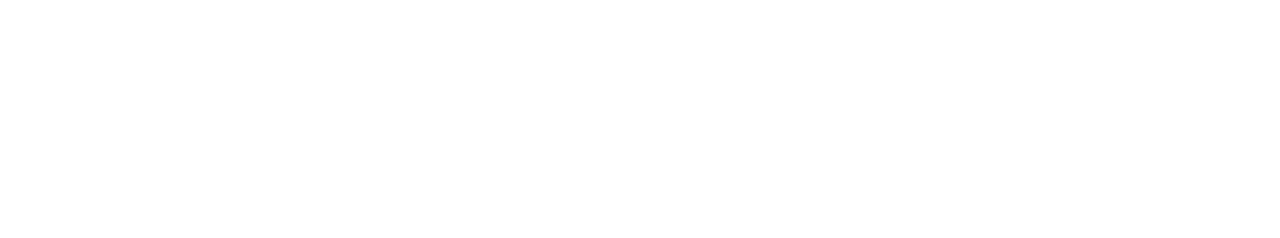
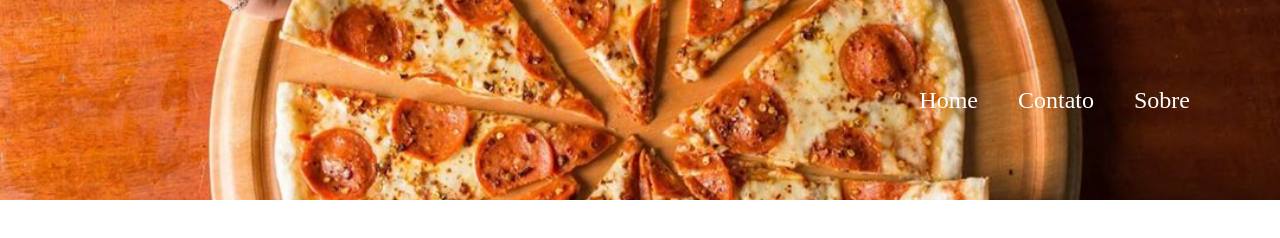
Before and after one commit to RafaelCava/resolucao-teste-1, a plain HTML site: page index.html in a window 1280 px wide. Drawn offline with Linux system fonts and the light colour scheme.

Commit message:
Criando e estilizando componete de header

```diff
--- a/index.html
+++ b/index.html
@@ -10,7 +10,13 @@
 </head>
 
 <body>
-
+  <header>
+    <nav>
+      <li>Home</li>
+      <li>Contato</li>
+      <li>Sobre</li>
+    </nav>
+  </header>
 </body>
 
 </html>
--- a/styles.css
+++ b/styles.css
@@ -0,0 +1,26 @@
+*{
+   margin: 0;
+   padding: 0;
+   box-sizing: border-box;
+}
+
+header {
+  display: flex;
+  width: 100%;
+  justify-content: flex-end;
+  align-items: center;
+  height: 200px;
+  background-image: url(./assets/pizza.jpg);
+  background-repeat: no-repeat;
+  background-size: cover;
+  background-position: center;
+}
+
+header > nav {
+  display: flex;
+  list-style-type: none;
+  gap: 40px;
+  padding: 90px;
+  color: white;
+  font-size: 1.5em
+}
```
Also changed, not shown: assets/pizza.jpg (added).
